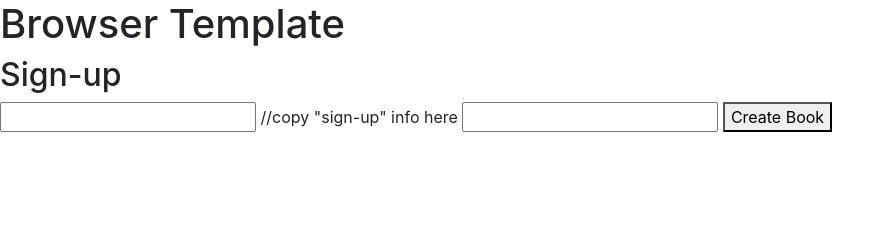
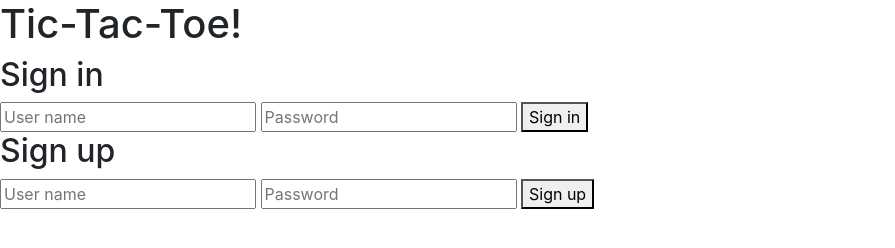
Before and after one commit to tylerr36/Tic-Tac-Toe---client, a website built with webpack: page index.html in a window 1280 px wide. Shown: the whole page, without its empty margins (0-895 px from the left). Built offline with nearby package versions, Linux system fonts and the light colour scheme.

Commit message:
Added sign in-up box/buttons
Buttons are not yet functional, but the text and spacing work.

```diff
--- a/index.html
+++ b/index.html
@@ -11,13 +11,22 @@
       <script src="public/application.js" type="text/javascript" charset="utf-8" defer></script>
     </head>
     <body>
-      <h1>Browser Template</h1>
-      <h2>Sign-up</h2>
-      <form id="sign-up">
-        <input name="book[title]" type="text">
-        //copy "sign-up" info here
-        <input name="book[author]" type="text">
-        <button type="submit">Create Book</button>
+      <h1>Tic-Tac-Toe!</h1>
+
+      <h2>Sign in</h2>
+      <form id="sign in">
+        <input name="book[title]" type="text" placeholder="User name">
+        <!-- //copy "sign-up" info here -->
+        <input name="book[author]" type="text" placeholder="Password">
+        <button type="submit">Sign in</button>
+      </form>
+
+      <h2>Sign up</h2>
+      <form id="sign up">
+        <input name="book[title]" type="text" placeholder="User name">
+        <!-- //copy "sign-up" info here -->
+        <input name="book[author]" type="text" placeholder="Password">
+        <button type="submit">Sign up</button>
       </form>
     </body>
 </html>
```
